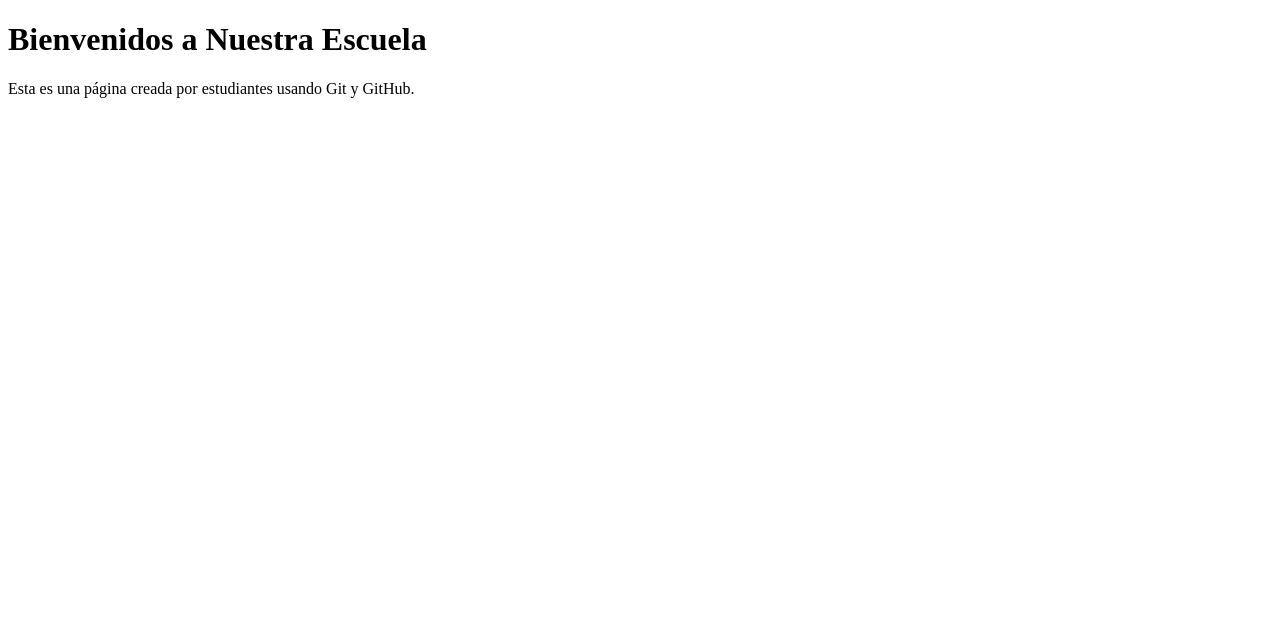
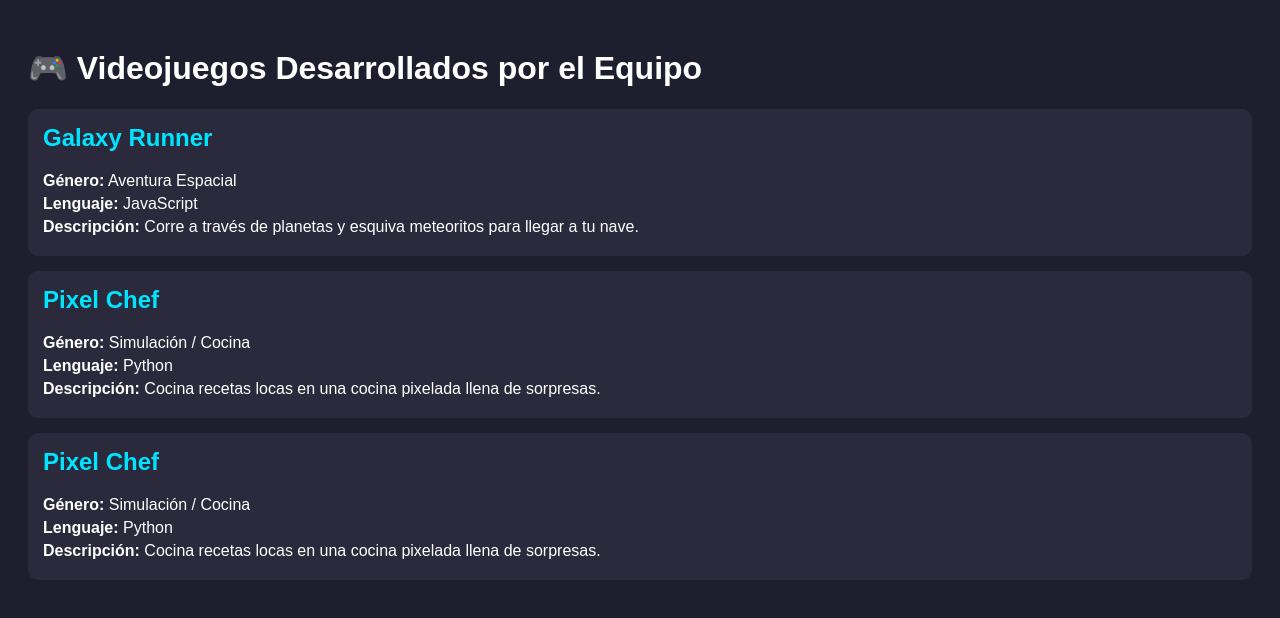
Before and after one commit to Wamp-28/VideoJuegos, a plain HTML site: page index.html in a window 1280 px wide. Drawn offline with Linux system fonts and the light colour scheme.

Commit message:
Segundo cambio

```diff
--- a/index.html
+++ b/index.html
@@ -1,13 +1,59 @@
 <!DOCTYPE html>
-<html>
+<html lang="es">
 
 <head>
-    <title>Bienvenidos</title>
+    <meta charset="UTF-8">
+    <title>Mis Videojuegos</title>
+    <style>
+        body {
+            font-family: Arial, sans-serif;
+            background-color: #1e1e2f;
+            color: #ffffff;
+            padding: 20px;
+        }
+
+        .juego {
+            background-color: #2a2a3c;
+            padding: 15px;
+            border-radius: 10px;
+            margin-bottom: 15px;
+        }
+
+        .juego h2 {
+            margin-top: 0;
+            color: #00e5ff;
+        }
+
+        .juego p {
+            margin: 5px 0;
+        }
+    </style>
 </head>
 
 <body>
-    <h1>Bienvenidos a Nuestra Escuela</h1>
-    <p>Esta es una página creada por estudiantes usando Git y GitHub.</p>
+    <h1>🎮 Videojuegos Desarrollados por el Equipo</h1>
+
+    <div class="juego">
+        <h2>Galaxy Runner</h2>
+        <p><strong>Género:</strong> Aventura Espacial</p>
+        <p><strong>Lenguaje:</strong> JavaScript</p>
+        <p><strong>Descripción:</strong> Corre a través de planetas y esquiva meteoritos para llegar a tu nave.</p>
+    </div>
+
+    <div class="juego">
+        <h2>Pixel Chef</h2>
+        <p><strong>Género:</strong> Simulación / Cocina</p>
+        <p><strong>Lenguaje:</strong> Python</p>
+        <p><strong>Descripción:</strong> Cocina recetas locas en una cocina pixelada llena de sorpresas.</p>
+    </div>
+
+    <div class="juego">
+        <h2>Pixel Chef</h2>
+        <p><strong>Género:</strong> Simulación / Cocina</p>
+        <p><strong>Lenguaje:</strong> Python</p>
+        <p><strong>Descripción:</strong> Cocina recetas locas en una cocina pixelada llena de sorpresas.</p>
+    </div>
+
 </body>
 
 </html>
```
